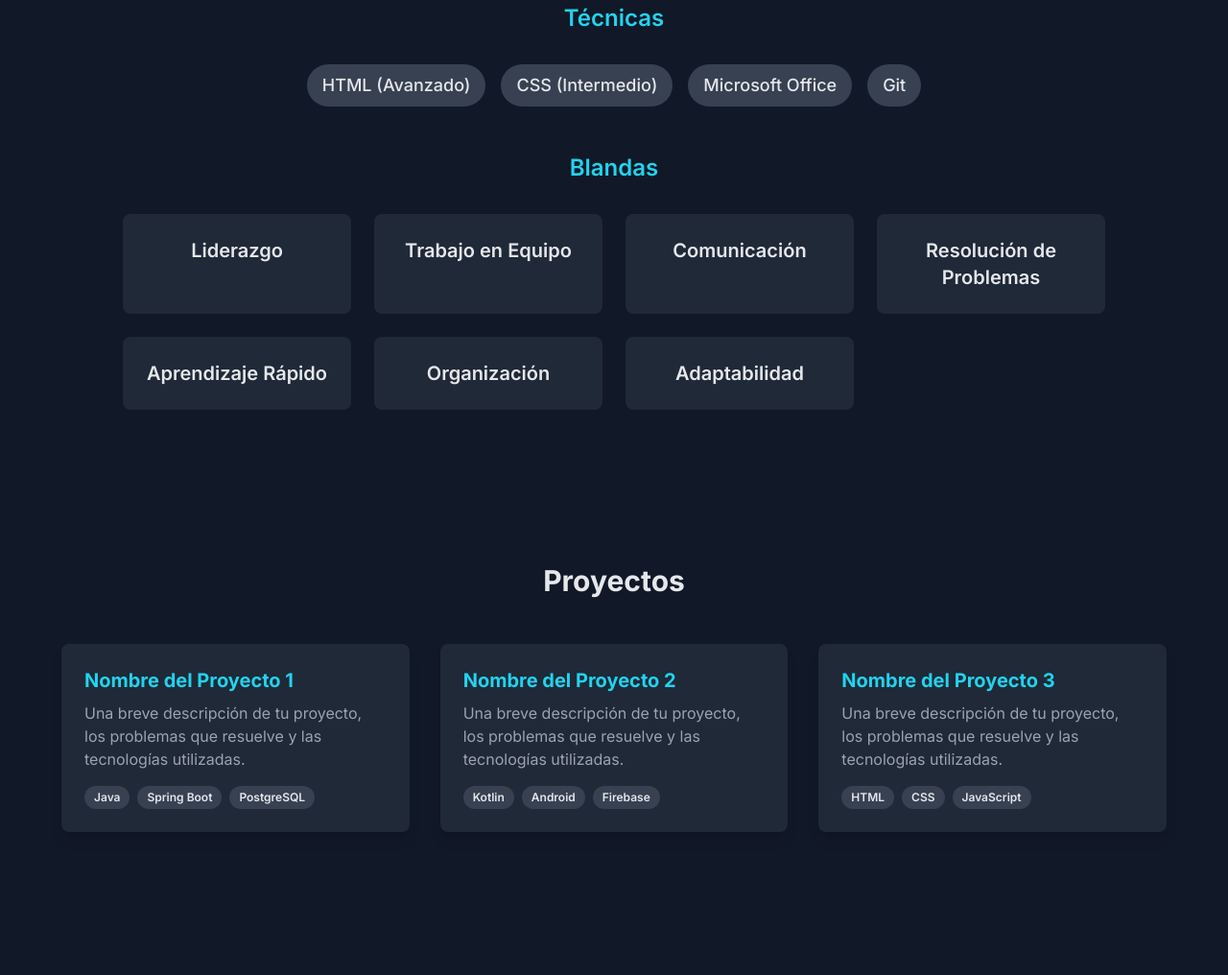
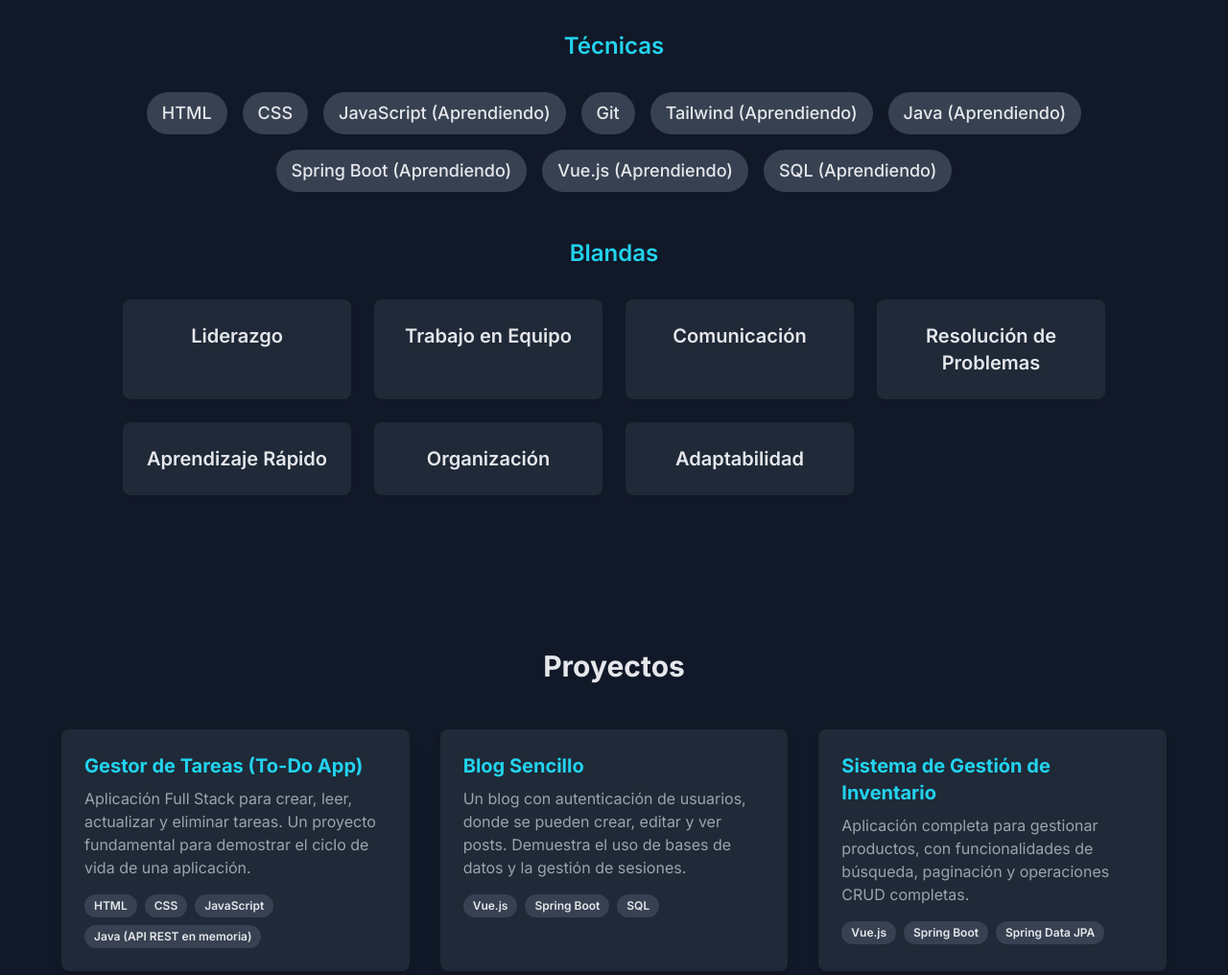
Before and after one commit to Josudevp/Portafolio, a plain HTML site: page index.html in a window 1280 px wide. Shown: the part 1513-2529 px from the top of the page at 96% size. Drawn offline with nearby package versions, Linux system fonts and the light colour scheme.

Commit message:
Actualizacion a full stack

```diff
--- a/index.html
+++ b/index.html
@@ -48,7 +48,7 @@
                 Josue David Molina Perez
             </h1>
             <p class="text-xl md:text-2xl text-cyan-400 font-medium mb-8">
-                Estudiante de Ingeniería de Software & Futuro Desarrollador Backend
+                Estudiante de Ingeniería de Software & Futuro Desarrollador Full Stack
             </p>
             <div class="flex justify-center space-x-6">
                 <a href="https://www.linkedin.com/in/josue-molinaP/" target="_blank" class="text-gray-400 hover:text-white transition-colors duration-300">
@@ -65,10 +65,10 @@
             <h2 class="text-3xl font-bold text-center mb-12">Sobre Mí</h2>
             <div class="max-w-3xl mx-auto bg-gray-800 rounded-xl p-8 shadow-lg">
                 <p class="text-lg text-gray-300 leading-relaxed mb-4">
-                    Estudiante de Ingeniería de Software, apasionado por el desarrollo. Mi objetivo es convertirme en un Desarrollador Backend especializado en el ecosistema JVM.
+                    Soy un apasionado estudiante de Ingeniería de Software. Mi objetivo es convertirme en un desarrollador <strong class="text-cyan-400">Full Stack</strong> especializado en el ecosistema <strong class="text-cyan-400">JVM (Java)</strong> y el framework <strong class="text-cyan-400">Vue.js</strong>.
                 </p>
                 <p class="text-lg text-gray-300 leading-relaxed">
-                    Actualmente estoy enfocado en construir una base sólida con <strong class="text-cyan-400">Java, Kotlin y Spring Boot</strong> para crear servicios robustos y escalables. Mi plan a futuro es expandir mis habilidades hacia el <strong class="text-cyan-400">desarrollo móvil con Android</strong>, para así poder construir aplicaciones completas de punta a punta.
+                    Actualmente estoy en la fase de aprendizaje, dedicado a construir una base sólida con <strong class="text-cyan-400">Java</strong> y <strong class="text-cyan-400">Spring Boot</strong> para crear servicios robustos y escalables. Mi plan es expandir mis habilidades hacia el desarrollo frontend con <strong class="text-cyan-400">Vue</strong>, para poder construir aplicaciones completas y funcionales de principio a fin.
                 </p>
             </div>
         </section>
@@ -97,10 +97,15 @@
                 <!-- Technical Skills -->
                 <h3 class="text-2xl font-semibold text-center text-cyan-400 mb-8">Técnicas</h3>
                 <div class="flex flex-wrap justify-center gap-4 mb-12">
-                    <span class="bg-gray-700 text-gray-200 text-lg font-medium px-4 py-2 rounded-full">HTML (Avanzado)</span>
-                    <span class="bg-gray-700 text-gray-200 text-lg font-medium px-4 py-2 rounded-full">CSS (Intermedio)</span>
-                    <span class="bg-gray-700 text-gray-200 text-lg font-medium px-4 py-2 rounded-full">Microsoft Office</span>
+                    <span class="bg-gray-700 text-gray-200 text-lg font-medium px-4 py-2 rounded-full">HTML</span>
+                    <span class="bg-gray-700 text-gray-200 text-lg font-medium px-4 py-2 rounded-full">CSS</span>
+                    <span class="bg-gray-700 text-gray-200 text-lg font-medium px-4 py-2 rounded-full">JavaScript (Aprendiendo)</span>
                     <span class="bg-gray-700 text-gray-200 text-lg font-medium px-4 py-2 rounded-full">Git</span>
+                    <span class="bg-gray-700 text-gray-200 text-lg font-medium px-4 py-2 rounded-full">Tailwind (Aprendiendo)</span>
+                    <span class="bg-gray-700 text-gray-200 text-lg font-medium px-4 py-2 rounded-full">Java (Aprendiendo)</span>
+                    <span class="bg-gray-700 text-gray-200 text-lg font-medium px-4 py-2 rounded-full">Spring Boot (Aprendiendo)</span>
+                    <span class="bg-gray-700 text-gray-200 text-lg font-medium px-4 py-2 rounded-full">Vue.js (Aprendiendo)</span>
+                    <span class="bg-gray-700 text-gray-200 text-lg font-medium px-4 py-2 rounded-full">SQL (Aprendiendo)</span>
                 </div>
 
                 <!-- Soft Skills -->
@@ -136,53 +141,51 @@
             <h2 class="text-3xl font-bold text-center mb-12">Proyectos</h2>
             <div class="max-w-6xl mx-auto grid md:grid-cols-2 lg:grid-cols-3 gap-8">
 
-                <!-- Project Card 1 -->
+                <!-- Project Card 1: To-Do App -->
                 <div class="project-card bg-gray-800 rounded-lg shadow-lg overflow-hidden">
                     <div class="p-6">
-                        <h3 class="text-xl font-bold text-cyan-400 mb-2">Nombre del Proyecto 1</h3>
+                        <h3 class="text-xl font-bold text-cyan-400 mb-2">Gestor de Tareas (To-Do App)</h3>
                         <p class="text-gray-400 mb-4">
-                            Una breve descripción de tu proyecto, los problemas que resuelve y las tecnologías utilizadas.
-                        </p>
-                        <div class="flex flex-wrap gap-2">
-                            <span class="bg-gray-700 text-xs font-semibold px-2.5 py-1 rounded-full">Java</span>
-                            <span class="bg-gray-700 text-xs font-semibold px-2.5 py-1 rounded-full">Spring Boot</span>
-                            <span class="bg-gray-700 text-xs font-semibold px-2.5 py-1 rounded-full">PostgreSQL</span>
-                        </div>
-                    </div>
-                </div>
-
-                <!-- Project Card 2 -->
-                <div class="project-card bg-gray-800 rounded-lg shadow-lg overflow-hidden">
-                    <div class="p-6">
-                        <h3 class="text-xl font-bold text-cyan-400 mb-2">Nombre del Proyecto 2</h3>
-                        <p class="text-gray-400 mb-4">
-                            Una breve descripción de tu proyecto, los problemas que resuelve y las tecnologías utilizadas.
-                        </p>
-                        <div class="flex flex-wrap gap-2">
-                            <span class="bg-gray-700 text-xs font-semibold px-2.5 py-1 rounded-full">Kotlin</span>
-                            <span class="bg-gray-700 text-xs font-semibold px-2.5 py-1 rounded-full">Android</span>
-                            <span class="bg-gray-700 text-xs font-semibold px-2.5 py-1 rounded-full">Firebase</span>
-                        </div>
-                    </div>
-                </div>
-
-                <!-- Project Card 3 -->
-                <div class="project-card bg-gray-800 rounded-lg shadow-lg overflow-hidden">
-                    <div class="p-6">
-                        <h3 class="text-xl font-bold text-cyan-400 mb-2">Nombre del Proyecto 3</h3>
-                        <p class="text-gray-400 mb-4">
-                            Una breve descripción de tu proyecto, los problemas que resuelve y las tecnologías utilizadas.
+                            Aplicación Full Stack para crear, leer, actualizar y eliminar tareas. Un proyecto fundamental para demostrar el ciclo de vida de una aplicación.
                         </p>
                         <div class="flex flex-wrap gap-2">
                             <span class="bg-gray-700 text-xs font-semibold px-2.5 py-1 rounded-full">HTML</span>
                             <span class="bg-gray-700 text-xs font-semibold px-2.5 py-1 rounded-full">CSS</span>
                             <span class="bg-gray-700 text-xs font-semibold px-2.5 py-1 rounded-full">JavaScript</span>
+                            <span class="bg-gray-700 text-xs font-semibold px-2.5 py-1 rounded-full">Java (API REST en memoria)</span>
                         </div>
                     </div>
                 </div>
 
-                <!-- Agrega más tarjetas de proyectos aquí -->
+                <!-- Project Card 2: Blog Sencillo -->
+                <div class="project-card bg-gray-800 rounded-lg shadow-lg overflow-hidden">
+                    <div class="p-6">
+                        <h3 class="text-xl font-bold text-cyan-400 mb-2">Blog Sencillo</h3>
+                        <p class="text-gray-400 mb-4">
+                            Un blog con autenticación de usuarios, donde se pueden crear, editar y ver posts. Demuestra el uso de bases de datos y la gestión de sesiones.
+                        </p>
+                        <div class="flex flex-wrap gap-2">
+                            <span class="bg-gray-700 text-xs font-semibold px-2.5 py-1 rounded-full">Vue.js</span>
+                            <span class="bg-gray-700 text-xs font-semibold px-2.5 py-1 rounded-full">Spring Boot</span>
+                            <span class="bg-gray-700 text-xs font-semibold px-2.5 py-1 rounded-full">SQL</span>
+                        </div>
+                    </div>
+                </div>
 
+                <!-- Project Card 3: Sistema de Inventario -->
+                <div class="project-card bg-gray-800 rounded-lg shadow-lg overflow-hidden">
+                    <div class="p-6">
+                        <h3 class="text-xl font-bold text-cyan-400 mb-2">Sistema de Gestión de Inventario</h3>
+                        <p class="text-gray-400 mb-4">
+                            Aplicación completa para gestionar productos, con funcionalidades de búsqueda, paginación y operaciones CRUD completas.
+                        </p>
+                        <div class="flex flex-wrap gap-2">
+                            <span class="bg-gray-700 text-xs font-semibold px-2.5 py-1 rounded-full">Vue.js</span>
+                            <span class="bg-gray-700 text-xs font-semibold px-2.5 py-1 rounded-full">Spring Boot</span>
+                            <span class="bg-gray-700 text-xs font-semibold px-2.5 py-1 rounded-full">Spring Data JPA</span>
+                        </div>
+                    </div>
+                </div>
             </div>
         </section>
 
```
